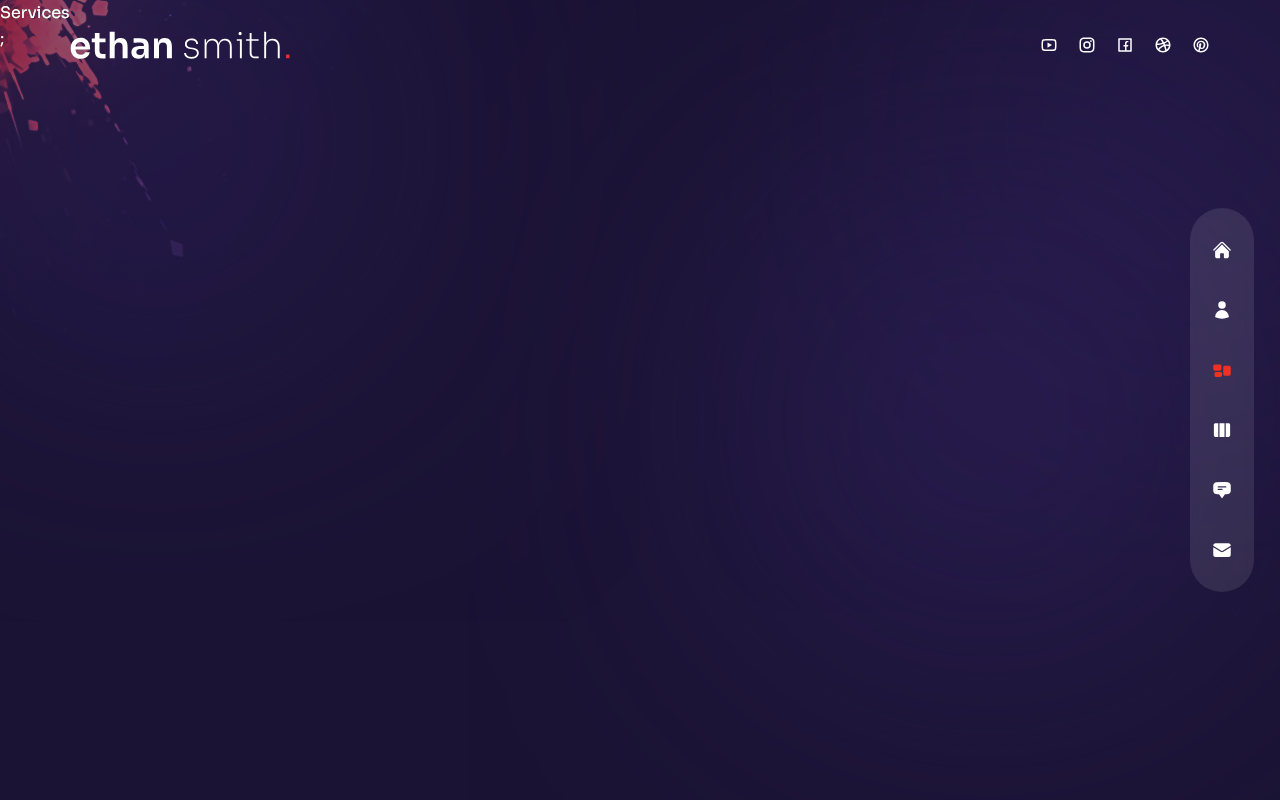
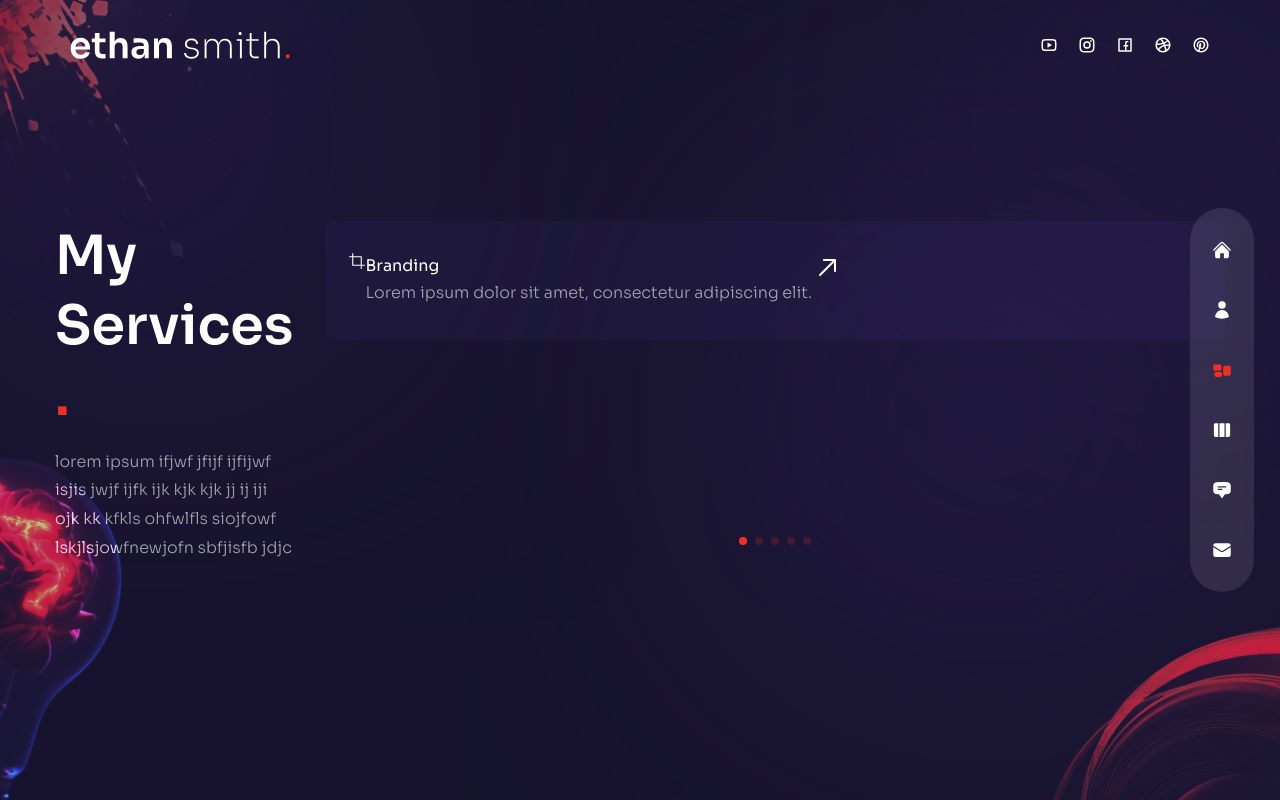
Before and after one commit to Aarya-Chauhan/Portfolio-Template, a Next.js app: page /services in a window 1280 px wide. Built offline with nearby package versions, Linux system fonts and the light colour scheme.

Commit message:
updations

```diff
--- a/components/Bulb.js
+++ b/components/Bulb.js
@@ -1,5 +1,15 @@
+import Image from "next/image";
+
+
 const Bulb = () => {
-  return <div>Bulb</div>;
+  return <div className="absolute -left-36 -bottom-12 rotate-12 mix-blend-color-dodge animate-pulse duration-75 z-10 w-[200px] xl:w-[260px]">
+    <Image
+    src={'/bulb.png'}
+    width={260}
+    height={200}
+    className="w-full h-full"
+    alt=""/>
+  </div>;
 };
 
 export default Bulb;
--- a/components/ServiceSlider.js
+++ b/components/ServiceSlider.js
@@ -1,10 +1,17 @@
-// icons
+//imports
+import {Swiper,SwiperSlide} from 'swiper/react' ;
+import 'swiper/css';
+import 'swiper/css/free-mode';
+import 'swiper/css/pagination';
+import {FreeMode, Pagination} from 'swiper';
 import {
-  RxCrop,
-  RxPencil2,
-  RxDesktop,
-  RxReader,
-  RxRocket,
+    RxCrop,
+    RxPencil2,
+    RxDesktop,
+    RxReader,
+    RxRocket,
+    RxArrowTopRight,
+    RxSpaceBetweenHorizontally
 } from "react-icons/rx";
 
 
@@ -37,8 +44,48 @@
   },
 ];
 
+
+
 const ServiceSlider = () => {
-  return <div>Service Slider</div>;
+  return <Swiper breakpoints={{
+      320: {
+        slidePrevView: 1,
+        SpaceBetween: 15
+      },
+      640: {
+        slidePrevView: 3,
+        SpaceBetween: 15
+      },
+    }}
+    freeMode={true}
+    pagination={{
+      clickable: true
+    }}
+    modules={[FreeMode, Pagination]}
+    className='h-[240px] sm:h-[340px]'
+  >
+ {
+  serviceData.map((item,index)=>{
+    return <SwiperSlide key={index}>
+      <div className='bg-[rgba(65,47,123,0.15)] h-max rounded-lg px-6 py-8 flex sm:flex-row gap-x-6 sm:gap-x-0 group cursor-pointer'>
+        <div>
+          {item.icon}
+        </div>
+        <div>
+          <div>
+            {item.title}
+          </div>
+          <p>{item.description}</p>
+        </div>
+        <div className='text-3xl'>
+          <RxArrowTopRight/>
+        </div>
+      </div>
+    </SwiperSlide>
+  })
+ }
+</Swiper>
+
 };
 
 export default ServiceSlider;
--- a/pages/api/hello.js
+++ b/pages/api/hello.js
@@ -1,5 +1,5 @@
 // Next.js API route support: https://nextjs.org/docs/api-routes/introduction
 
 export default function handler(req, res) {
-  res.status(200).json({ name: 'John Doe' })
+  res.status(200).json({ name: 'Aarya Chauhan' })
 }
--- a/pages/services/index.js
+++ b/pages/services/index.js
@@ -1,5 +1,25 @@
+import ServiceSlider from '../../components/ServiceSlider';
+import Bulb from '../../components/Bulb';
+import Circles from '../../components/Circles';
+import {motion} from 'framer-motion';
+import {fadeIn} from '../../variants';
+
+
+
 const Services = () => {
-  return <div>Services</div>;
+  return <div className='h-full bg-primary/30 py-36 flex items-center'>
+    <Circles/>
+    <div className='container mx-auto'>
+      <div className='flex flex-col xl:flex-row gap-x-8'>
+        <div className='text-center flex xl:w-[30vw] flex-col lg:text-left mb-4 xl:mb-0'>
+          <h2 className='h2 xl:mt-0'>My Services <span className='text-accent'>.</span></h2>
+          <p className='mb-4 max-w-[400px] mx-auto lg:max-0'>lorem ipsum ifjwf jfijf ijfijwf isjis jwjf ijfk ijk kjk kjk  jj ij iji ojk kk kfkls ohfwlfls siojfowf lskjlsjowfnewjofn sbfjisfb jdjc</p>
+        </div>
+        <ServiceSlider />
+      </div>
+    </div>
+    <Bulb/>
+  </div>;
 };
 
 export default Services;
```
